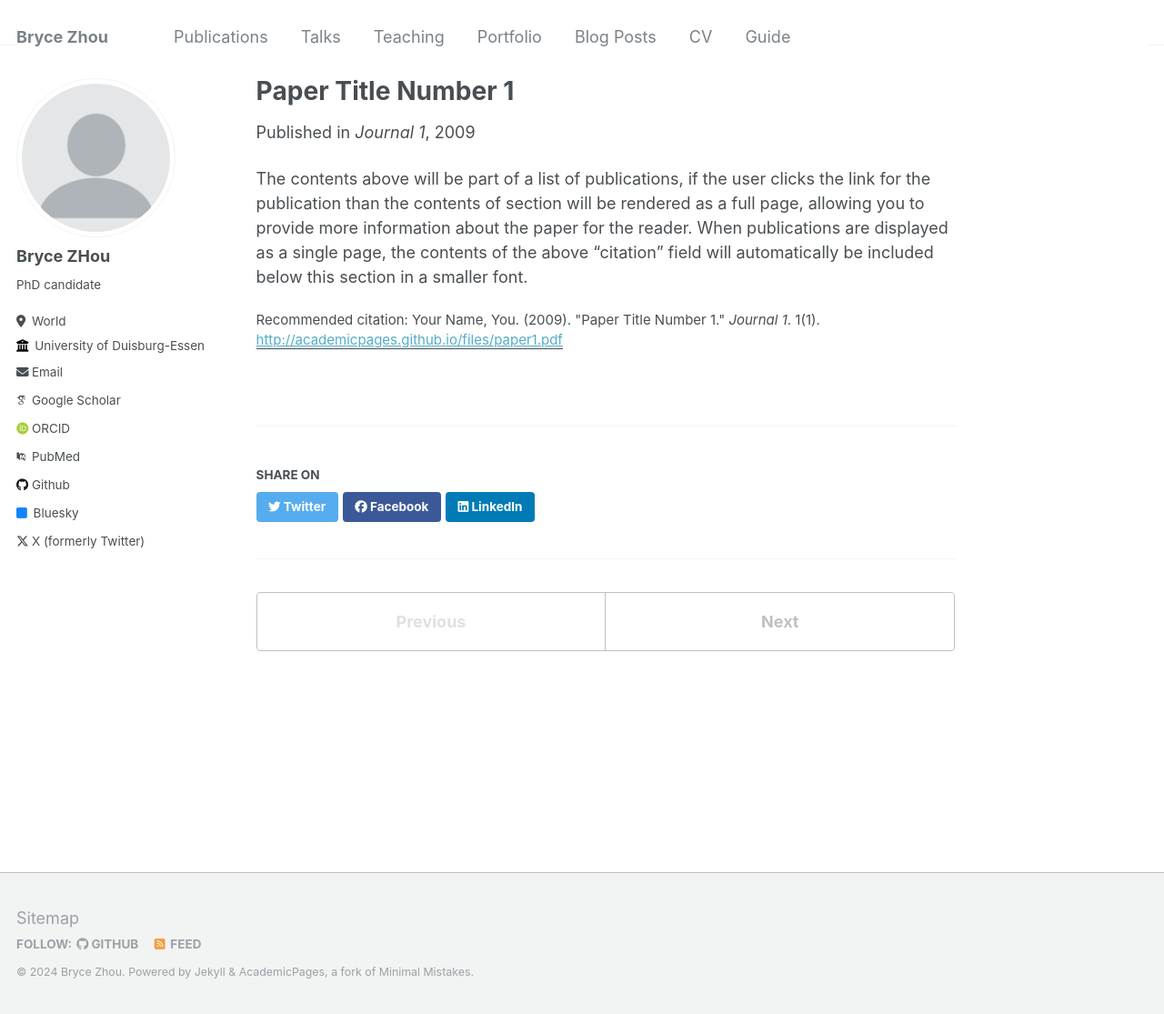
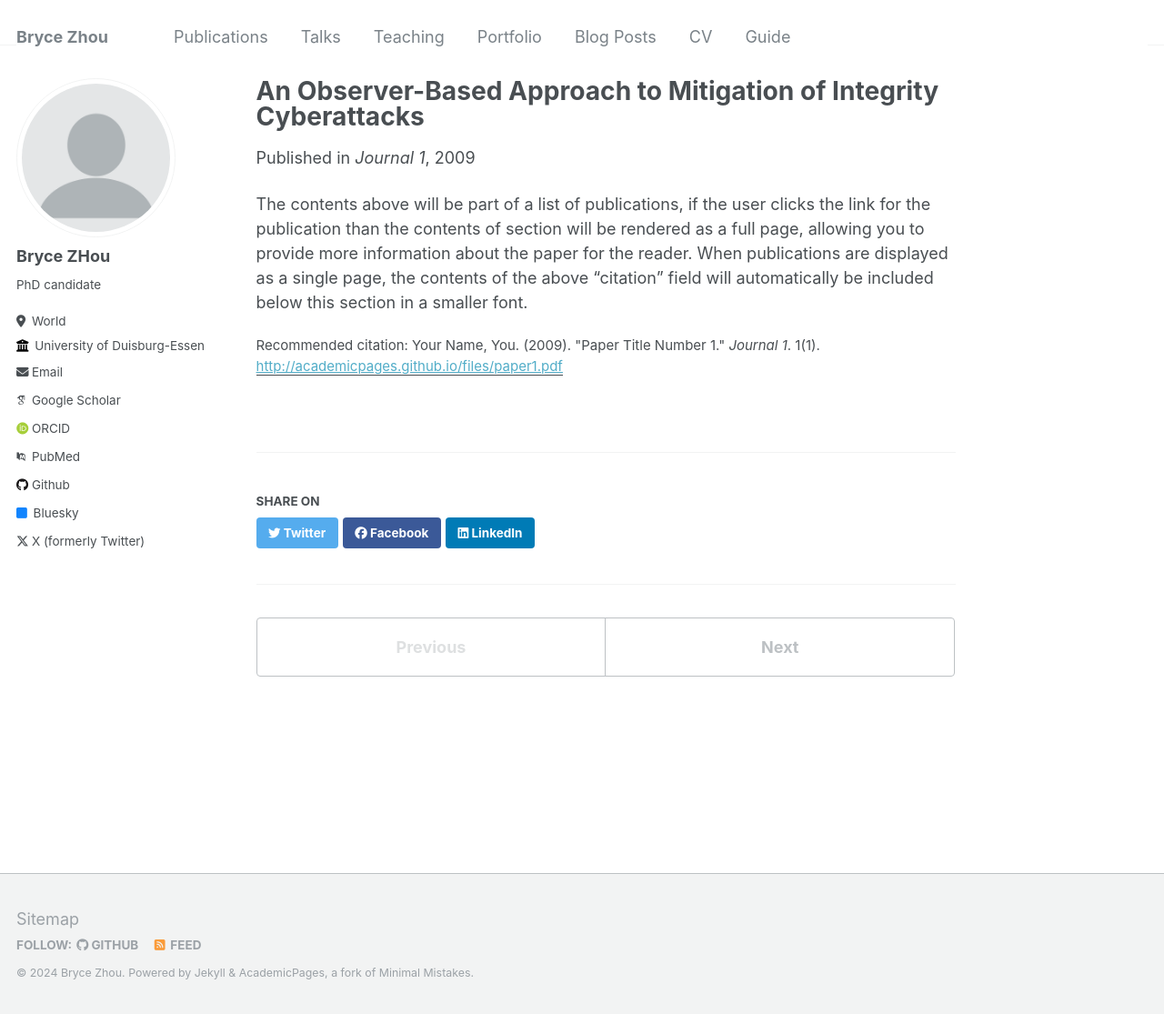
Before and after one commit to BryceZhou/BryceZhou.github.io, a Jekyll site: the page built from _publications/2009-10-01-paper-title-number-1.md, in a window 1280 px wide and 1115 px high. Shown: the whole window at 91% size. Built offline with Jekyll 4.4.1, drawn with Linux system fonts in a browser that asks for light colours; some web fonts are replaced.

Commit message:
Update 2009-10-01-paper-title-number-1.md

```diff
--- a/_publications/2009-10-01-paper-title-number-1.md
+++ b/_publications/2009-10-01-paper-title-number-1.md
@@ -1,5 +1,5 @@
 ---
-title: "Paper Title Number 1"
+title: "An Observer-Based Approach to Mitigation of Integrity Cyberattacks"
 collection: publications
 permalink: /publication/2009-10-01-paper-title-number-1
 excerpt: 'This paper is about the number 1. The number 2 is left for future work.'
```
